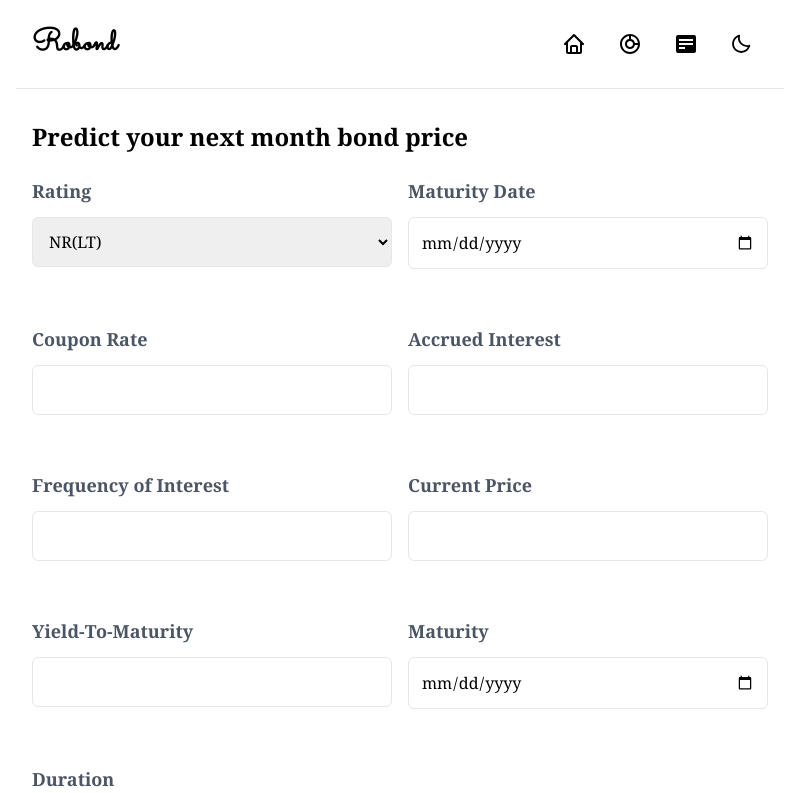
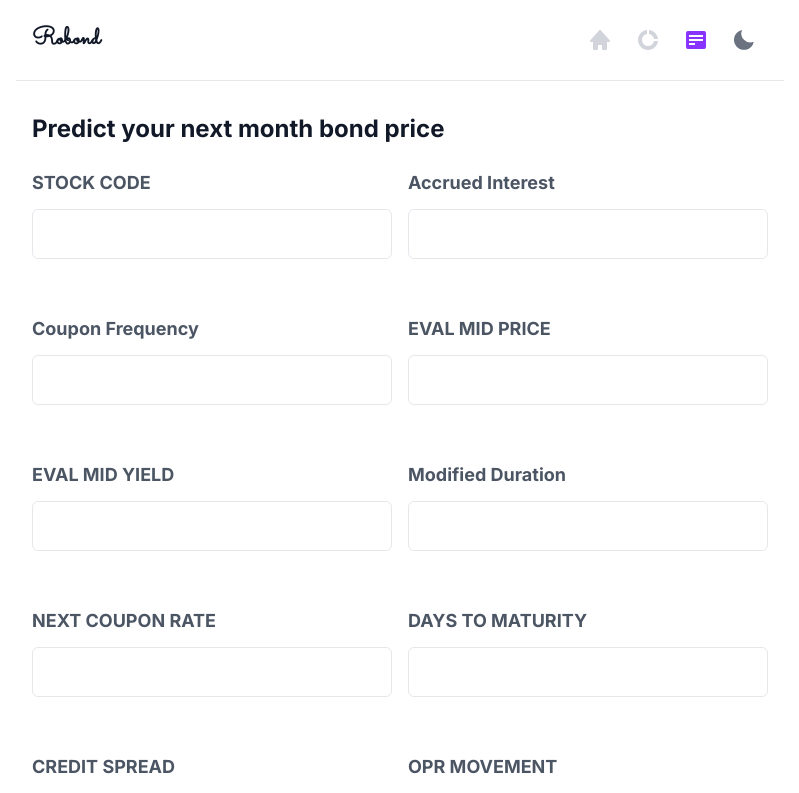
Before and after one commit to ziqinyeow/UMHackathon-2021-Robond, a Next.js app: page /robot in a window 1280 px wide. Shown: the top 793 px of the page, without its empty margins (240-1039 px from the left). Built offline with nearby package versions, Linux system fonts and the light colour scheme.

Commit message:
Get the predicted bond data from the Azure AI model

```diff
--- a/components/Navbar.tsx
+++ b/components/Navbar.tsx
@@ -11,38 +11,49 @@ const Navbar = () => {
   useEffect(() => setMounted(true), []);
 
   return (
-    <nav className="border-b nav sticky_nav dark:border-gray-700">
+    <nav className="border-b nav sticky_nav dark:border-gray-700 dark:bg-gray-900">
       <div>
         <NextLink href="/">
           <a>
-            <h2 className="font-handwriting">Robond</h2>
+            <h3 className="font-bold font-handwriting">Robond</h3>
           </a>
         </NextLink>
       </div>
       <div className="flex">
         <NextLink href="/">
-          <a className="p-4">
-            {router.pathname === "/" ? (
-              <svg xmlns="http://www.w3.org/2000/svg" width="24" height="24">
+          <a className="m-3">
+            {mounted && (
+              <svg
+                xmlns="http://www.w3.org/2000/svg"
+                width="24"
+                height="24"
+                className={
+                  router.pathname === "/"
+                    ? "text-primary-100 dark:text-primary-300"
+                    : "text-gray-300 dark:text-gray-600"
+                }
+              >
                 <path
                   fill="currentColor"
                   d="M21.743 12.331l-9-10c-.379-.422-1.107-.422-1.486 0l-9 10a.998.998 0 00-.17 1.076c.16.361.518.593.913.593h2v7a1 1 0 001 1h3a1 1 0 001-1v-4h4v4a1 1 0 001 1h3a1 1 0 001-1v-7h2a.998.998 0 00.743-1.669z"
-                />
-              </svg>
-            ) : (
-              <svg xmlns="http://www.w3.org/2000/svg" width="24" height="24">
-                <path
-                  fill="currentColor"
-                  d="M3 13h1v7c0 1.103.897 2 2 2h12c1.103 0 2-.897 2-2v-7h1a1 1 0 00.707-1.707l-9-9a.999.999 0 00-1.414 0l-9 9A1 1 0 003 13zm7 7v-5h4v5h-4zm2-15.586l6 6V15l.001 5H16v-5c0-1.103-.897-2-2-2h-4c-1.103 0-2 .897-2 2v5H6v-9.586l6-6z"
                 />
               </svg>
             )}
           </a>
         </NextLink>
         <NextLink href="/analytics">
-          <a className="p-4">
-            {router.pathname === "/analytics" ? (
-              <svg xmlns="http://www.w3.org/2000/svg" width="24" height="24">
+          <a className="m-3">
+            {mounted && (
+              <svg
+                xmlns="http://www.w3.org/2000/svg"
+                width="24"
+                height="24"
+                className={
+                  router.pathname === "/analytics"
+                    ? "text-primary-100 dark:text-primary-300"
+                    : "text-gray-300 dark:text-gray-600"
+                }
+              >
                 <path
                   fill="currentColor"
                   d="M13 6c2.507.423 4.577 2.493 5 5h4c-.471-4.717-4.283-8.529-9-9v4z"
@@ -52,65 +63,53 @@ const Navbar = () => {
                   d="M18 13c-.478 2.833-2.982 4.949-5.949 4.949-3.309 0-6-2.691-6-6C6.051 8.982 8.167 6.478 11 6V2c-5.046.504-8.949 4.773-8.949 9.949 0 5.514 4.486 10 10 10 5.176 0 9.445-3.903 9.949-8.949h-4z"
                 />
               </svg>
-            ) : (
-              <svg xmlns="http://www.w3.org/2000/svg" width="24" height="24">
+            )}
+          </a>
+        </NextLink>
+        <NextLink href="/robot">
+          <a className="m-3">
+            {mounted && (
+              <svg
+                xmlns="http://www.w3.org/2000/svg"
+                width="24"
+                height="24"
+                className={
+                  router.pathname === "/robot"
+                    ? "text-primary-100 dark:text-primary-300"
+                    : "text-gray-300 dark:text-gray-600"
+                }
+              >
                 <path
                   fill="currentColor"
-                  d="M12 2C6.486 2 2 6.486 2 12s4.486 10 10 10 10-4.486 10-10S17.514 2 12 2zm7.931 9h-3.032A5.013 5.013 0 0013 7.102V4.069A8.008 8.008 0 0119.931 11zM12 9c1.654 0 3 1.346 3 3s-1.346 3-3 3-3-1.346-3-3 1.346-3 3-3zm0 11c-4.411 0-8-3.589-8-8 0-4.072 3.061-7.436 7-7.931v3.032A5.009 5.009 0 007 12c0 2.757 2.243 5 5 5a5.007 5.007 0 004.898-4h3.032c-.494 3.939-3.858 7-7.93 7z"
+                  d="M20 3H4a2 2 0 00-2 2v14a2 2 0 002 2h16a2 2 0 002-2V5a2 2 0 00-2-2zm-9 14H5v-2h6v2zm8-4H5v-2h14v2zm0-4H5V7h14v2z"
                 />
               </svg>
             )}
           </a>
         </NextLink>
-        <NextLink href="/robot">
-          <a className="p-4">
-            {router.pathname === "/robot" ? (
-              <svg xmlns="http://www.w3.org/2000/svg" width="24" height="24">
-                <path
-                  fill="currentColor"
-                  d="M20 3H4a2 2 0 00-2 2v14a2 2 0 002 2h16a2 2 0 002-2V5a2 2 0 00-2-2zm-9 14H5v-2h6v2zm8-4H5v-2h14v2zm0-4H5V7h14v2z"
-                />
-              </svg>
-            ) : (
-              <svg xmlns="http://www.w3.org/2000/svg" width="24" height="24">
-                <path
-                  fill="currentColor"
-                  d="M20 3H4c-1.103 0-2 .897-2 2v14c0 1.103.897 2 2 2h16c1.103 0 2-.897 2-2V5c0-1.103-.897-2-2-2zM4 19V5h16l.002 14H4z"
-                />
-                <path
-                  fill="currentColor"
-                  d="M6 7h12v2H6zm0 4h12v2H6zm0 4h6v2H6z"
-                />
-              </svg>
-            )}
-          </a>
-        </NextLink>
-        {/* <NextLink href="/upload">
-          <a className="p-4">
-            <svg xmlns="http://www.w3.org/2000/svg" width="24" height="24">
-              <path d="M11 15h2V9h3l-4-5-4 5h3z" />
-              <path d="M20 18H4v-7H2v7c0 1.103.897 2 2 2h16c1.103 0 2-.897 2-2v-7h-2v7z" />
-            </svg>
-          </a>
-        </NextLink> */}
         <button
           aria-label="Toggle Dark Mode"
           type="button"
-          className="p-4"
+          className="m-3"
           onClick={() => setTheme(resolvedTheme === "dark" ? "light" : "dark")}
         >
           {mounted && (
             <svg
               xmlns="http://www.w3.org/2000/svg"
-              viewBox="0 0 24 24"
-              fill="currentColor"
-              width="22"
-              height="22"
+              width="24"
+              height="24"
+              className="text-gray-500 dark:text-gray-400"
             >
               {resolvedTheme === "dark" ? (
-                <path d="M6.995 12c0 2.761 2.246 5.007 5.007 5.007s5.007-2.246 5.007-5.007-2.246-5.007-5.007-5.007S6.995 9.239 6.995 12zM11 19h2v3h-2zm0-17h2v3h-2zm-9 9h3v2H2zm17 0h3v2h-3zM5.637 19.778l-1.414-1.414 2.121-2.121 1.414 1.414zM16.242 6.344l2.122-2.122 1.414 1.414-2.122 2.122zM6.344 7.759L4.223 5.637l1.415-1.414 2.12 2.122zm13.434 10.605l-1.414 1.414-2.122-2.122 1.414-1.414z" />
+                <path
+                  fill="currentColor"
+                  d="M6.995 12c0 2.761 2.246 5.007 5.007 5.007s5.007-2.246 5.007-5.007-2.246-5.007-5.007-5.007S6.995 9.239 6.995 12zM11 19h2v3h-2zm0-17h2v3h-2zm-9 9h3v2H2zm17 0h3v2h-3zM5.637 19.778l-1.414-1.414 2.121-2.121 1.414 1.414zM16.242 6.344l2.122-2.122 1.414 1.414-2.122 2.122zM6.344 7.759L4.223 5.637l1.415-1.414 2.12 2.122zm13.434 10.605l-1.414 1.414-2.122-2.122 1.414-1.414z"
+                />
               ) : (
-                <path d="M20.742 13.045a8.088 8.088 0 01-2.077.271c-2.135 0-4.14-.83-5.646-2.336a8.025 8.025 0 01-2.064-7.723A1 1 0 009.73 2.034a10.014 10.014 0 00-4.489 2.582c-3.898 3.898-3.898 10.243 0 14.143a9.937 9.937 0 007.072 2.93 9.93 9.93 0 007.07-2.929 10.007 10.007 0 002.583-4.491 1.001 1.001 0 00-1.224-1.224zm-2.772 4.301a7.947 7.947 0 01-5.656 2.343 7.953 7.953 0 01-5.658-2.344c-3.118-3.119-3.118-8.195 0-11.314a7.923 7.923 0 012.06-1.483 10.027 10.027 0 002.89 7.848 9.972 9.972 0 007.848 2.891 8.036 8.036 0 01-1.484 2.059z" />
+                <path
+                  fill="currentColor"
+                  d="M12 11.807A9.002 9.002 0 0110.049 2a9.942 9.942 0 00-5.12 2.735c-3.905 3.905-3.905 10.237 0 14.142 3.906 3.906 10.237 3.905 14.143 0a9.946 9.946 0 002.735-5.119A9.003 9.003 0 0112 11.807z"
+                />
               )}
             </svg>
           )}
--- /dev/null
+++ b/lib/fetcher.ts
@@ -0,0 +1,4 @@
+export default async function fetcher(...args: Parameters<typeof fetch>) {
+  const res = await fetch(...args);
+  return res.json();
+}
--- a/package.json
+++ b/package.json
@@ -27,7 +27,8 @@
     "react-chartjs-2": "^3.0.4",
     "react-circular-progressbar": "^2.0.4",
     "react-dom": "17.0.2",
-    "react-loader-spinner": "^4.0.0"
+    "react-loader-spinner": "^4.0.0",
+    "swr": "^1.0.0"
   },
   "devDependencies": {
     "@types/node": "^16.7.10",
--- a/pages/_document.tsx
+++ b/pages/_document.tsx
@@ -18,20 +18,20 @@ class MyDocument extends Document {
           <link
             rel="preload"
             as="style"
-            href="https://fonts.googleapis.com/css2?family=Merriweather:ital,wght@0,300;0,400;0,700;0,900;1,300;1,400;1,700;1,900&family=Sacramento&display=swap"
+            href="https://fonts.googleapis.com/css2?family=Inter:wght@100;200;300;400;500;600;700;800;900&family=Sacramento&display=swap"
           />
           <link
-            href="https://fonts.googleapis.com/css2?family=Merriweather:ital,wght@0,300;0,400;0,700;0,900;1,300;1,400;1,700;1,900&family=Sacramento&display=swap"
+            href="https://fonts.googleapis.com/css2?family=Inter:wght@100;200;300;400;500;600;700;800;900&family=Sacramento&display=swap"
             rel="stylesheet"
           />
           <noscript>
             <link
               rel="stylesheet"
-              href="https://fonts.googleapis.com/css2?family=Merriweather:ital,wght@0,300;0,400;0,700;0,900;1,300;1,400;1,700;1,900&family=Sacramento&display=swap"
+              href="https://fonts.googleapis.com/css2?family=Inter:wght@100;200;300;400;500;600;700;800;900&family=Sacramento&display=swap"
             />
           </noscript>
         </Head>
-        <body className="font-serif text-black-500 bg-[#FFFEFC] dark:bg-black-700 dark:text-white">
+        <body className="text-gray-900 bg-white font-inter dark:bg-gray-900 dark:text-white">
           <Main />
           <NextScript />
         </body>
--- /dev/null
+++ b/pages/api/opr.ts
@@ -0,0 +1,24 @@
+// the purpose of this page is to retrive the latest opr movement data from Bank Negara Malaysia
+// https://api.bnm.gov.my/explorer?category=Rates%20and%20Volumes
+import type { NextApiRequest, NextApiResponse } from "next";
+
+export default async function handler(
+  req: NextApiRequest,
+  res: NextApiResponse
+) {
+  try {
+    const OPRData = await fetch("https://api.bnm.gov.my/public/opr", {
+      method: "GET",
+      headers: {
+        Accept: "application/vnd.BNM.API.v1+json",
+      },
+    });
+    const {
+      data: { new_opr_level: OprLevel },
+      meta: { last_updated: OPRLevelLastUpdated },
+    } = await OPRData.json();
+    return res.status(200).json({ OprLevel, OPRLevelLastUpdated });
+  } catch (error) {
+    return res.status(400).json({ error });
+  }
+}
--- a/pages/robot.tsx
+++ b/pages/robot.tsx
@@ -9,33 +9,46 @@ const meta = {
   image: "",
 };
 
+interface Form {
+  "STOCK CODE": string;
+  AINTEREST: number;
+  "COUPON FREQUENCY": number;
+  "EVAL MID PRICE": number;
+  "EVAL MID YIELD": number;
+  "MODIFIED DURATION": number;
+  "NEXT COUPON RATE": number;
+  "DAYS TO MATURITY": number;
+  "CREDIT SPREAD": number;
+  "OPR MOVEMENT": number;
+  RATING: string;
+}
+
 const Robot: NextPage = () => {
-  const [form, setForm] = useState({
-    rating: "",
-    maturity_date: null,
-    coupon_rate: null,
-    accrued_interest: null,
-    frequency_of_interest: null,
-    current_price: null,
-    yield_to_maturity: null,
-    maturity: null,
-    duration: null,
-  });
+  const [form, setForm] = useState<Form>();
 
   const handleChange = (e: ChangeEvent<HTMLElement>) => {
     // @ts-ignore
     const { name, value } = e.target;
+    // @ts-ignore
     setForm({
       ...form,
-      [name]: value,
+      [name]:
+        name === "RATING" || name === "STOCK CODE" ? value : Number(value),
     });
   };
 
-  const handleSubmit = (e: any) => {
+  const handleSubmit = async (e: any) => {
     e.preventDefault();
 
+    const fetcher = await fetch("/api/data", {
+      method: "POST",
+      body: JSON.stringify([form]),
+    });
+    const predictedResult = await fetcher.json();
+
+    const result = JSON.parse(predictedResult?.result)[0].FUTURE;
     // eslint-disable-next-line no-console
-    console.log(form);
+    console.log("predicted result", result);
 
     e.target.reset();
   };
@@ -47,11 +60,140 @@ const Robot: NextPage = () => {
         <form onSubmit={handleSubmit} className="grid w-full grid-cols-2 gap-4">
           <div className="mb-10">
             <h4 className="font-bold text-gray-600 dark:text-gray-300">
+              STOCK CODE
+            </h4>
+            <input
+              className="w-full p-3 mt-3 border rounded-md focus:outline-none focus:ring-2 focus:ring-gray-700 dark:focus:ring-gray-500 dark:border-gray-700 dark:bg-gray-900"
+              type="text"
+              name="STOCK CODE"
+              onChange={handleChange}
+              required
+            />
+          </div>
+          <div className="mb-10">
+            <h4 className="font-bold text-gray-600 dark:text-gray-300">
+              Accrued Interest
+            </h4>
+            <input
+              className="w-full p-3 mt-3 border rounded-md focus:outline-none focus:ring-2 focus:ring-gray-700 dark:focus:ring-gray-500 dark:border-gray-700 dark:bg-gray-900"
+              type="number"
+              name="AINTEREST"
+              step=".1"
+              onChange={handleChange}
+              required
+            />
+          </div>
+          <div className="mb-10">
+            <h4 className="font-bold text-gray-600 dark:text-gray-300">
+              Coupon Frequency
+            </h4>
+            <input
+              className="w-full p-3 mt-3 border rounded-md focus:outline-none focus:ring-2 focus:ring-gray-700 dark:focus:ring-gray-500 dark:border-gray-700 dark:bg-gray-900"
+              type="number"
+              name="COUPON FREQUENCY"
+              step=".1"
+              onChange={handleChange}
+              required
+            />
+          </div>
+          <div className="mb-10">
+            <h4 className="font-bold text-gray-600 dark:text-gray-300">
+              EVAL MID PRICE
+            </h4>
+            <input
+              className="w-full p-3 mt-3 border rounded-md focus:outline-none focus:ring-2 focus:ring-gray-700 dark:focus:ring-gray-500 dark:border-gray-700 dark:bg-gray-900"
+              type="number"
+              name="EVAL MID PRICE"
+              step=".1"
+              onChange={handleChange}
+              required
+            />
+          </div>
+          <div className="mb-10">
+            <h4 className="font-bold text-gray-600 dark:text-gray-300">
+              EVAL MID YIELD
+            </h4>
+            <input
+              className="w-full p-3 mt-3 border rounded-md focus:outline-none focus:ring-2 focus:ring-gray-700 dark:focus:ring-gray-500 dark:border-gray-700 dark:bg-gray-900"
+              type="number"
+              name="EVAL MID YIELD"
+              step=".1"
+              onChange={handleChange}
+              required
+            />
+          </div>
+          <div className="mb-10">
+            <h4 className="font-bold text-gray-600 dark:text-gray-300">
+              Modified Duration
+            </h4>
+            <input
+              className="w-full p-3 mt-3 border rounded-md focus:outline-none focus:ring-2 focus:ring-gray-700 dark:focus:ring-gray-500 dark:border-gray-700 dark:bg-gray-900"
+              type="number"
+              name="MODIFIED DURATION"
+              step=".1"
+              onChange={handleChange}
+              required
+            />
+          </div>
+          <div className="mb-10">
+            <h4 className="font-bold text-gray-600 dark:text-gray-300">
+              NEXT COUPON RATE
+            </h4>
+            <input
+              className="w-full p-3 mt-3 border rounded-md focus:outline-none focus:ring-2 focus:ring-gray-700 dark:focus:ring-gray-500 dark:border-gray-700 dark:bg-gray-900"
+              type="number"
+              name="NEXT COUPON RATE"
+              step=".1"
+              onChange={handleChange}
+              required
+            />
+          </div>
+          <div className="mb-10">
+            <h4 className="font-bold text-gray-600 dark:text-gray-300">
+              DAYS TO MATURITY
+            </h4>
+            <input
+              className="w-full p-3 mt-3 border rounded-md focus:outline-none focus:ring-2 focus:ring-gray-700 dark:focus:ring-gray-500 dark:border-gray-700 dark:bg-gray-900"
+              type="number"
+              name="DAYS TO MATURITY"
+              step="1"
+              onChange={handleChange}
+              required
+            />
+          </div>
+          <div className="mb-10">
+            <h4 className="font-bold text-gray-600 dark:text-gray-300">
+              CREDIT SPREAD
+            </h4>
+            <input
+              className="w-full p-3 mt-3 border rounded-md focus:outline-none focus:ring-2 focus:ring-gray-700 dark:focus:ring-gray-500 dark:border-gray-700 dark:bg-gray-900"
+              type="number"
+              name="CREDIT SPREAD"
+              step=".1"
+              onChange={handleChange}
+              required
+            />
+          </div>
+          <div className="mb-10">
+            <h4 className="font-bold text-gray-600 dark:text-gray-300">
+              OPR MOVEMENT
+            </h4>
+            <input
+              className="w-full p-3 mt-3 border rounded-md focus:outline-none focus:ring-2 focus:ring-gray-700 dark:focus:ring-gray-500 dark:border-gray-700 dark:bg-gray-900"
+              type="number"
+              name="OPR MOVEMENT"
+              step=".1"
+              onChange={handleChange}
+              required
+            />
+          </div>
+          <div className="mb-10">
+            <h4 className="font-bold text-gray-600 dark:text-gray-300">
               Rating
             </h4>
             <select
               className="w-full p-3 mt-3 border rounded-md focus:outline-none focus:ring-2 focus:ring-gray-700 dark:focus:ring-gray-500 dark:border-gray-700 dark:bg-gray-900"
-              name="rating"
+              name="RATING"
               onChange={handleChange}
             >
               <option value="NR(LT)">NR(LT)</option>
@@ -65,116 +207,15 @@ const Robot: NextPage = () => {
               <option value="AAA IS">AAA IS</option>
             </select>
           </div>
-          <div className="mb-10">
-            <h4 className="font-bold text-gray-600 dark:text-gray-300">
-              Maturity Date
-            </h4>
-            <input
-              className="w-full p-3 mt-3 border rounded-md focus:outline-none focus:ring-2 focus:ring-gray-700 dark:focus:ring-gray-500 dark:border-gray-700 dark:bg-gray-900"
-              type="date"
-              name="maturity_date"
-              onChange={handleChange}
-              required
-            />
-          </div>
-          <div className="mb-10">
-            <h4 className="font-bold text-gray-600 dark:text-gray-300">
-              Coupon Rate
-            </h4>
-            <input
-              className="w-full p-3 mt-3 border rounded-md focus:outline-none focus:ring-2 focus:ring-gray-700 dark:focus:ring-gray-500 dark:border-gray-700 dark:bg-gray-900"
-              type="number"
-              name="coupon_rate"
-              step=".0001"
-              onChange={handleChange}
-              required
-            />
-          </div>
-          <div className="mb-10">
-            <h4 className="font-bold text-gray-600 dark:text-gray-300">
-              Accrued Interest
-            </h4>
-            <input
-              className="w-full p-3 mt-3 border rounded-md focus:outline-none focus:ring-2 focus:ring-gray-700 dark:focus:ring-gray-500 dark:border-gray-700 dark:bg-gray-900"
-              type="number"
-              name="accrued_interest"
-              step=".01"
-              onChange={handleChange}
-              required
-            />
-          </div>
-          <div className="mb-10">
-            <h4 className="font-bold text-gray-600 dark:text-gray-300">
-              Frequency of Interest
-            </h4>
-            <input
-              className="w-full p-3 mt-3 border rounded-md focus:outline-none focus:ring-2 focus:ring-gray-700 dark:focus:ring-gray-500 dark:border-gray-700 dark:bg-gray-900"
-              type="number"
-              name="frequency_of_interest"
-              step=".01"
-              onChange={handleChange}
-              required
-            />
-          </div>
-          <div className="mb-10">
-            <h4 className="font-bold text-gray-600 dark:text-gray-300">
-              Current Price
-            </h4>
-            <input
-              className="w-full p-3 mt-3 border rounded-md focus:outline-none focus:ring-2 focus:ring-gray-700 dark:focus:ring-gray-500 dark:border-gray-700 dark:bg-gray-900"
-              type="number"
-              name="current_price"
-              step=".0001"
-              onChange={handleChange}
-              required
-            />
-          </div>
-          <div className="mb-10">
-            <h4 className="font-bold text-gray-600 dark:text-gray-300">
-              Yield-To-Maturity
-            </h4>
-            <input
-              className="w-full p-3 mt-3 border rounded-md focus:outline-none focus:ring-2 focus:ring-gray-700 dark:focus:ring-gray-500 dark:border-gray-700 dark:bg-gray-900"
-              type="number"
-              name="yield_to_maturity"
-              step=".01"
-              onChange={handleChange}
-              required
-            />
-          </div>
-          <div className="mb-10">
-            <h4 className="font-bold text-gray-600 dark:text-gray-300">
-              Maturity
-            </h4>
-            <input
-              className="w-full p-3 mt-3 border rounded-md focus:outline-none focus:ring-2 focus:ring-gray-700 dark:focus:ring-gray-500 dark:border-gray-700 dark:bg-gray-900"
-              type="date"
-              name="maturity"
-              onChange={handleChange}
-            />
-          </div>
-          <div className="mb-10">
-            <h4 className="font-bold text-gray-600 dark:text-gray-300">
-              Duration
-            </h4>
-            <input
-              className="w-full p-3 mt-3 border rounded-md focus:outline-none focus:ring-2 focus:ring-gray-700 dark:focus:ring-gray-500 dark:border-gray-700 dark:bg-gray-900"
-              type="number"
-              name="duration"
-              step=".001"
-              onChange={handleChange}
-              required
-            />
+          <div className="w-full col-span-2">
+            <button
+              className="w-full px-4 py-2 border rounded-md dark:border-gray-700"
+              type="submit"
+            >
+              Predict
+            </button>
           </div>
         </form>
-        <div className="w-full">
-          <button
-            className="w-full px-4 py-2 border rounded-md dark:border-gray-700"
-            type="submit"
-          >
-            Predict
-          </button>
-        </div>
       </div>
     </BasicLayout>
   );
--- a/tailwind.config.js
+++ b/tailwind.config.js
@@ -10,7 +10,7 @@ module.exports = {
   theme: {
     extend: {
       fontFamily: {
-        sans: ["Merriweather", fontFamily.serif],
+        inter: ["Inter", fontFamily.sans],
         handwriting: ["Sacramento", fontFamily.serif],
       },
       colors: {
```
Also changed, not shown: components/OPRCard.tsx (added, +26 -0 lines), components/SmallCard.tsx (added, +17 -0 lines), pages/api/data.ts (+10 -30 lines), pages/api/hello.ts (deleted, +0 -13 lines), pages/index.tsx (+22 -14 lines), 2 other files (tests, documents, lock files or other folders).
